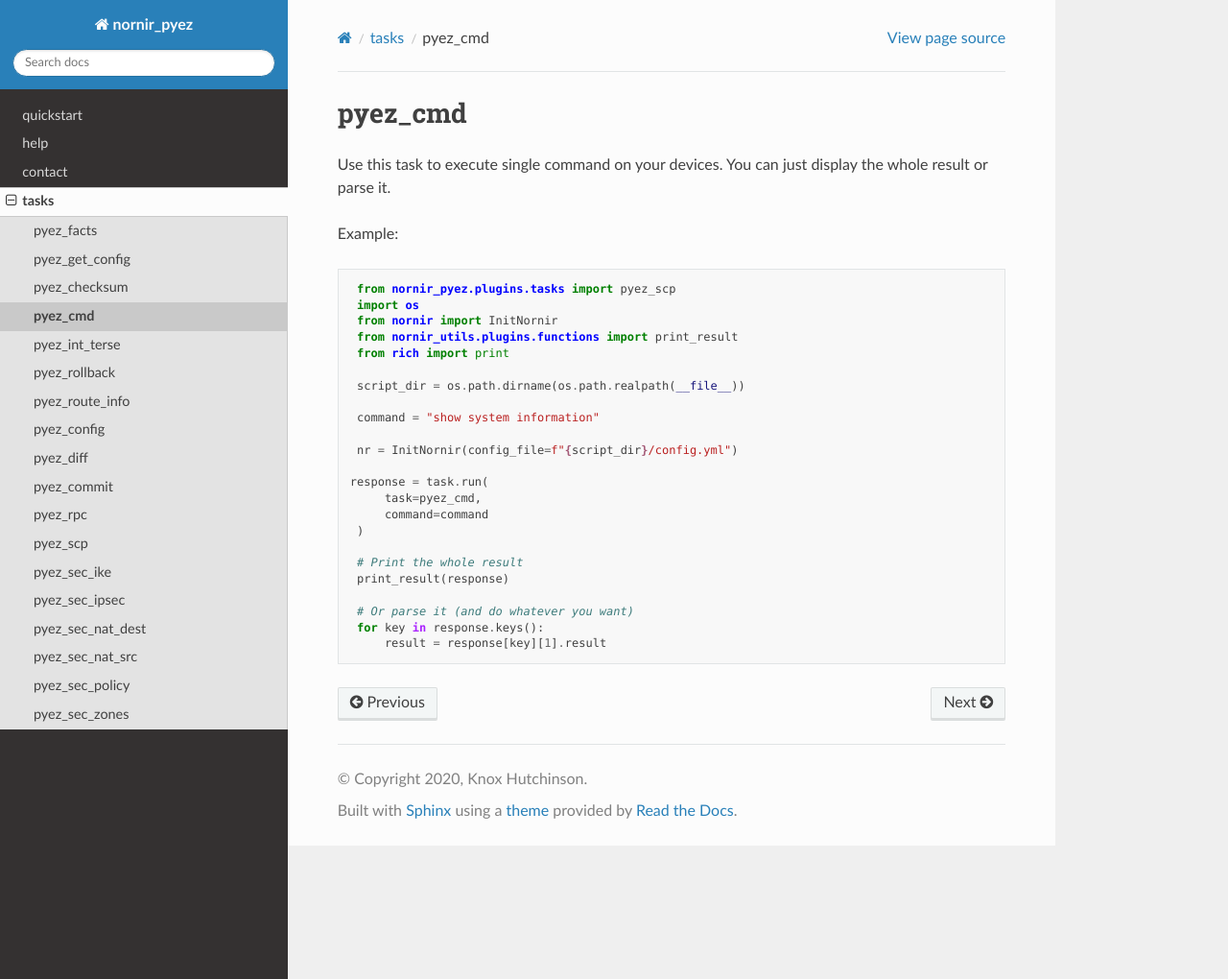
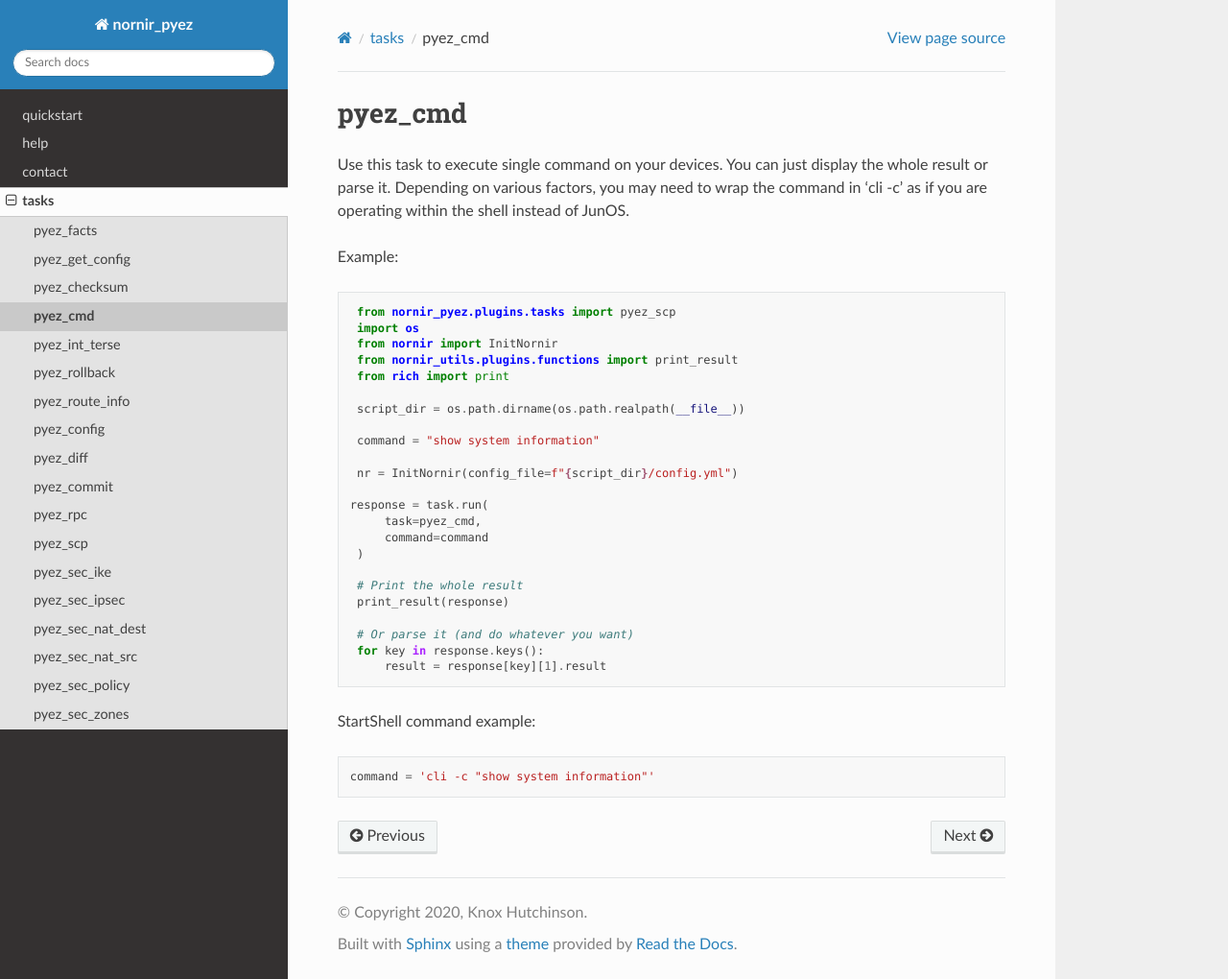
Before and after one commit to DataKnox/nornir_pyez, a Sphinx documentation site: the page built from docs/pyez_cmd.rst, in a window 1280 px wide and 1020 px high. Shown: the whole window at 96% size. Built offline with Sphinx 7.4.7 and the Read the Docs theme 2.0.0, drawn with Linux system fonts in a browser that asks for light colours.

Commit message:
Update pyez_cmd.rst
JunOS commands did not work with my network or user setup for whatever reason; I have reflected this possibility here and provided an alternative command example.

```diff
--- a/docs/pyez_cmd.rst
+++ b/docs/pyez_cmd.rst
@@ -2,7 +2,10 @@ pyez_cmd
 ===========
 
 Use this task to execute single command on your devices.
-You can just display the whole result or parse it.
+You can just display the whole result or parse it.  Depending
+on various factors, you may need to wrap the command in
+'cli -c' as if you are operating within the shell instead of
+JunOS.
 
 Example::
 
@@ -29,3 +32,7 @@ Example::
     # Or parse it (and do whatever you want)
     for key in response.keys():
         result = response[key][1].result
+
+StartShell command example::
+
+    command = 'cli -c "show system information"'
```
